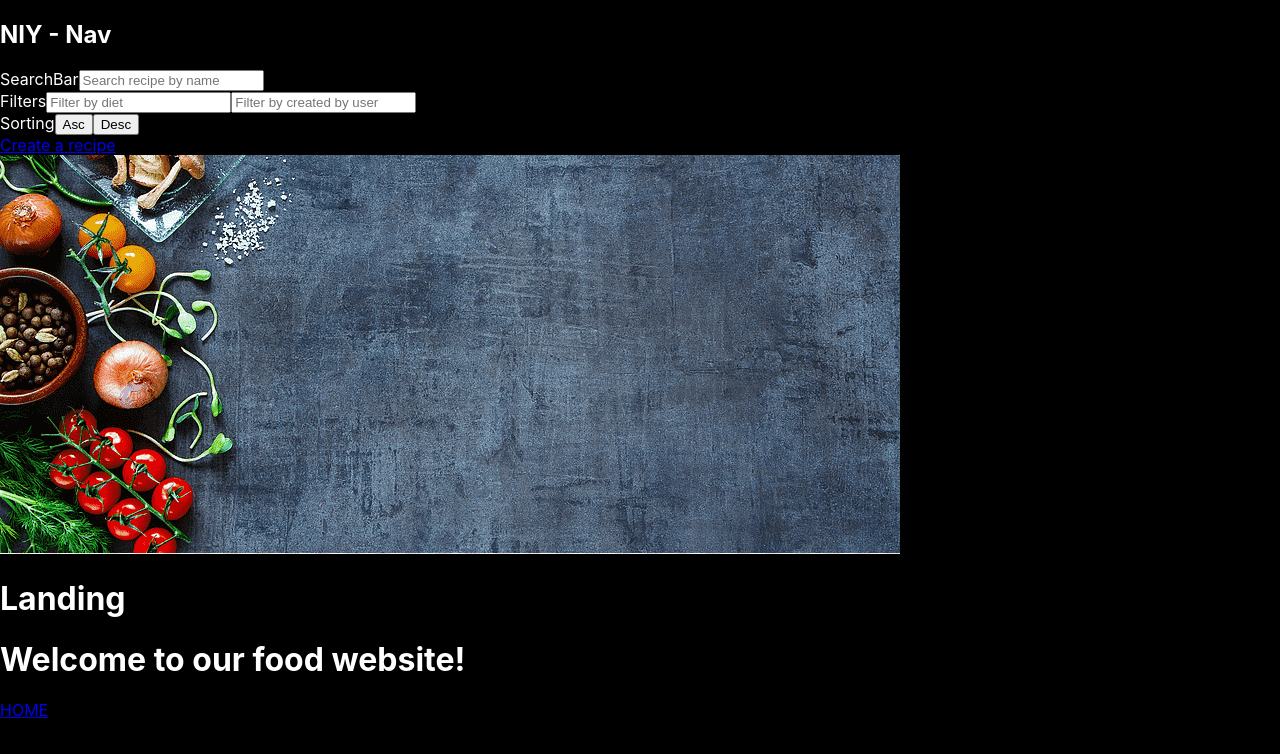
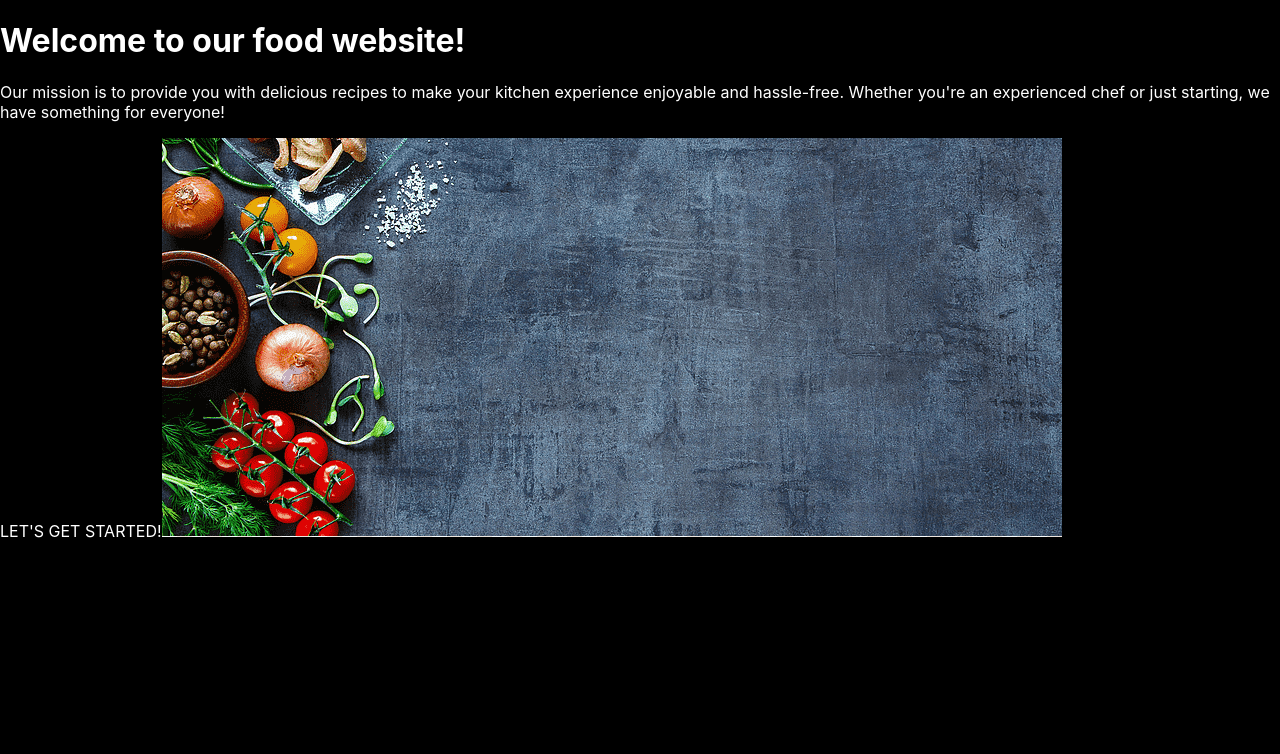
Before and after one commit to gastondvoskin/PI-food, a React (Create React App) app in the folder client/: page / in a window 1280 px wide. Shown: the top 754 px of the page. Built offline with nearby package versions, Linux system fonts and the light colour scheme.

Commit message:
Styled NavLinks in white. Added conditional render to Nav

```diff
--- a/client/src/App.css
+++ b/client/src/App.css
@@ -1,4 +1,4 @@
-.App {
+/* .App {
   text-align: center;
 }
 
@@ -35,4 +35,4 @@
   to {
     transform: rotate(360deg);
   }
-}
+} */
--- a/client/src/App.js
+++ b/client/src/App.jsx
@@ -1,20 +1,22 @@
+// React, rutas y estilos
+import React from 'react';
+import { Routes, Route, useLocation } from 'react-router-dom';
 import './App.css';
 
-import React from 'react';    // el archivo debería ser .jsx?
-import { useEffect, useState } from 'react';
-import { Routes, Route } from 'react-router-dom';
+// componentes
 import Landing from './components/Landing/Landing.jsx';
 import Home from './components/Home/Home.jsx';
 import Detail from './components/Detail/Detail.jsx';
 import Form from './components/Form/Form.jsx';
 import Nav from './components/Nav/Nav.jsx';
-import axios from 'axios';
 
 const App = () => {
+  const location = useLocation();
+  const showNav = location.pathname !== '/';
 
   return (
     <>
-      <Nav />
+      {showNav && <Nav />}
       <Routes>
         <Route path="/" element={<Landing />} />
         <Route path="/home" element={<Home />} />
--- a/client/src/components/Card/Card.jsx
+++ b/client/src/components/Card/Card.jsx
@@ -1,6 +1,6 @@
 import React from "react";
 import styles from './Card.module.css';
-import { Link } from "react-router-dom";
+import { NavLink } from "react-router-dom";
 
 const Card = ({ name, image, diets, id }) => {
     return (
@@ -8,9 +8,17 @@ const Card = ({ name, image, diets, id }) => {
             <h2>{name}</h2>
             <img src={image} alt="recipe image" width="200px" heigth="200px"/>
             <h4>{diets}</h4>
-            <Link to={`/detail/${id}`}>View details</Link>
+            <NavLink
+                to={`/detail/${id}`}
+                activeClassName={styles.activeLink}
+                className={styles.link}>
+                View details
+            </NavLink>
+
         </div>
     );
 };
 
 export default Card;
+
+            {/* <Link to={`/detail/${id}`}>View details</Link> */}
--- a/client/src/components/Card/Card.module.css
+++ b/client/src/components/Card/Card.module.css
@@ -0,0 +1,8 @@
+.link {
+    text-decoration: none;
+    color: white;
+}
+
+/* .activeLink {
+    color: grey;
+} */
--- a/client/src/components/Cards/Cards.jsx
+++ b/client/src/components/Cards/Cards.jsx
@@ -20,6 +20,7 @@ const Cards = ({ currentRecipes }) => {
                             image={recipe.image}
                             diets={recipe.diets}
                             id={recipe.id}
+                            key={index}
                         />
                     )
                 })
--- a/client/src/components/Home/Home.jsx
+++ b/client/src/components/Home/Home.jsx
@@ -1,8 +1,8 @@
+// react, estados, estilos
 import React, { useState, useEffect } from "react";
 import styles from './Home.module.css';
 
-import { Link } from "react-router-dom";
-
+// redux
 import { useDispatch, useSelector } from 'react-redux';
 import { getRecipes } from "../../redux/actions/actionsIndex.js";
 
@@ -11,54 +11,46 @@ import Cards from "../Cards/Cards.jsx";
 import Pagination from "../Pagination/Pagination.jsx";
 
 
-
-
-
 const Home = () => {
-
+    // dipatch the getRecipes action to the reducer to modify the global state
     const dispatch = useDispatch();
-
     useEffect( () => {
         dispatch(getRecipes())
     }, []);
 
+    // receive allRecipes from the global state.
     const allRecipes = useSelector((state) => state.recipes);
 
+
+    // handlePageChange -> handles onClick in Pagination
     const [currentPage, setCurrentPage] = useState(1);
-    const [recipesPerPage, setrecipesPerPage] = useState(9);            // por qué como state y no como simple constante?
-
-    const indexOfFirstRecipe = currentPage * recipesPerPage - recipesPerPage;        // inicia en 0. para currentPage = 2, será 2*9-9 = 9
-    const indexOfLastRecipe = currentPage * recipesPerPage - 1;      // inicia en 8. siguiente es 2*9-1 = 17
-    const currentRecipes = allRecipes.slice(indexOfFirstRecipe, indexOfLastRecipe + 1);     // 0 al 9 sin incluirlo. después 9 al 18 sin incluirlo
-
-    // pag 1: 0     1   2   3   4   5   6   7   8
-    // pag 2: 9     10  11  12  13  14  15  16  17
-    // pag 3: 18    19  ...
-
-
-    const totalPages = Math.ceil(allRecipes.length / recipesPerPage);
-
+    const recipesPerPage = 9;
     const handlePageChange = (pageNumber) => {
         setCurrentPage(pageNumber);
     };
 
+    // currentRecipes (it rerenders with onClick in Pagination handled by handlePageChange). Uaseful for Pagination and for Cards.
+    const indexOfFirstRecipe = currentPage * recipesPerPage - recipesPerPage;  //p1->0. p2-> 9.
+    const indexOfLastRecipe = currentPage * recipesPerPage - 1; //p1->8. p2->17.
+    const currentRecipes = allRecipes.slice(indexOfFirstRecipe, indexOfLastRecipe + 1); // p1-> 0 al 9 sin incluirlo. p1-> 9 al 18 sin incluirlo.
 
+    // totalPages. Useful for Pagination.
+    const totalPages = Math.ceil(allRecipes.length / recipesPerPage);
+
+
+    // render Pagination and Cards components
     return (
         <div>
-            <Cards
-                currentRecipes={currentRecipes}
-            />
             <Pagination
                 totalPages={totalPages}
                 handlePageChange={handlePageChange}
             />
-
+            <Cards
+                currentRecipes={currentRecipes}
+            />
         </div>
     );
 };
 
 
-
-
-
 export default Home;
--- a/client/src/components/Landing/Landing.jsx
+++ b/client/src/components/Landing/Landing.jsx
@@ -1,18 +1,26 @@
+// React, estilos, imagen
 import React from "react";
 import styles from './Landing.module.css';
 import bgImage from '../../assets/2.png';
-import { Link } from "react-router-dom";
+// NavLink
+import { NavLink } from "react-router-dom";
+
 
 const Landing = () => {
     return (
         <div >
+            <h1>Welcome to our food website! </h1>
+            <p>Our mission is to provide you with delicious recipes to make your kitchen experience enjoyable and hassle-free. Whether you're an experienced chef or just starting, we have something for everyone!</p>
+            <NavLink
+                to="/home"
+                activeClassName={styles.activeLink}
+                className={styles.link}>
+                LET'S GET STARTED!
+            </NavLink>
             <img className={styles.background} src={bgImage} alt="background image with food" />
-            <h1>Landing</h1>
-            <h1>Welcome to our food website! </h1>
-            {/* <p>Our mission is to provide you with delicious recipes to make your kitchen experience enjoyable and hassle-free. Whether you're an experienced chef or just starting, we have something for everyone!</p>         */}
-            <Link to="/home">HOME</Link>
         </div>
     );
 };
 
+
 export default Landing;
--- a/client/src/components/Landing/Landing.module.css
+++ b/client/src/components/Landing/Landing.module.css
@@ -3,6 +3,15 @@
     background-size: cover;
     background-position: center;
 }
+
+.link {
+    text-decoration: none;
+    color: white;
+}
+
+/* .activeLink {
+    color: grey;
+} */
 
 /* body {
     background-image: url('../../assets/2.png');
--- a/client/src/components/Nav/Nav.jsx
+++ b/client/src/components/Nav/Nav.jsx
@@ -9,11 +9,22 @@ import Sorting from "../Sorting/Sorting.jsx";
 const Nav = () => {
     return (
         <nav>
-            <h1>NIY - Nav</h1>
+            <NavLink
+                to={'/home'}
+                activeClassName={styles.activeLink}
+                className={styles.link}>
+                Home
+            </NavLink>
             <SearchBar />
             <Filters />
             <Sorting />
-            <NavLink to='/form'>Create a recipe</NavLink>
+            <NavLink
+                to={'/form'}
+                activeClassName={styles.activeLink}
+                className={styles.link}>
+                Create a recipe
+            </NavLink>
+
         </nav>
     );
 };
--- a/client/src/components/Nav/Nav.module.css
+++ b/client/src/components/Nav/Nav.module.css
@@ -0,0 +1,8 @@
+.link {
+    text-decoration: none;
+    color: white;
+}
+
+/* .activeLink {
+    color: grey;
+} */
--- a/client/src/components/Pagination/Pagination.jsx
+++ b/client/src/components/Pagination/Pagination.jsx
@@ -3,8 +3,8 @@ import styles from './Pagination.module.css';
 
 const Pagination = ({ totalPages, handlePageChange }) => {
 
+    // pageNumbers -> [0, 1, 2, 3...]
     const pageNumbers = [];
-
     for (let i = 1; i < totalPages; i++) {
         pageNumbers.push(i);
     }
```
Also changed, not shown: client/front-flow.txt, 1 other file (tests, documents, lock files or other folders).
